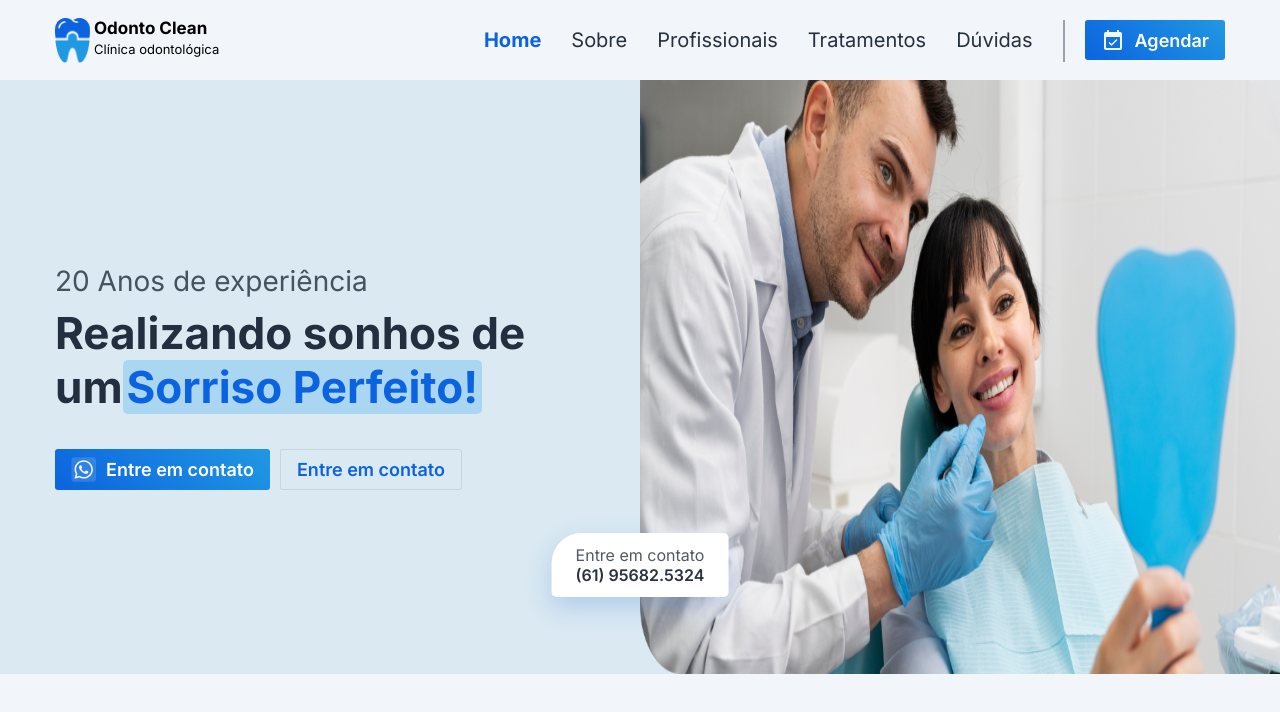
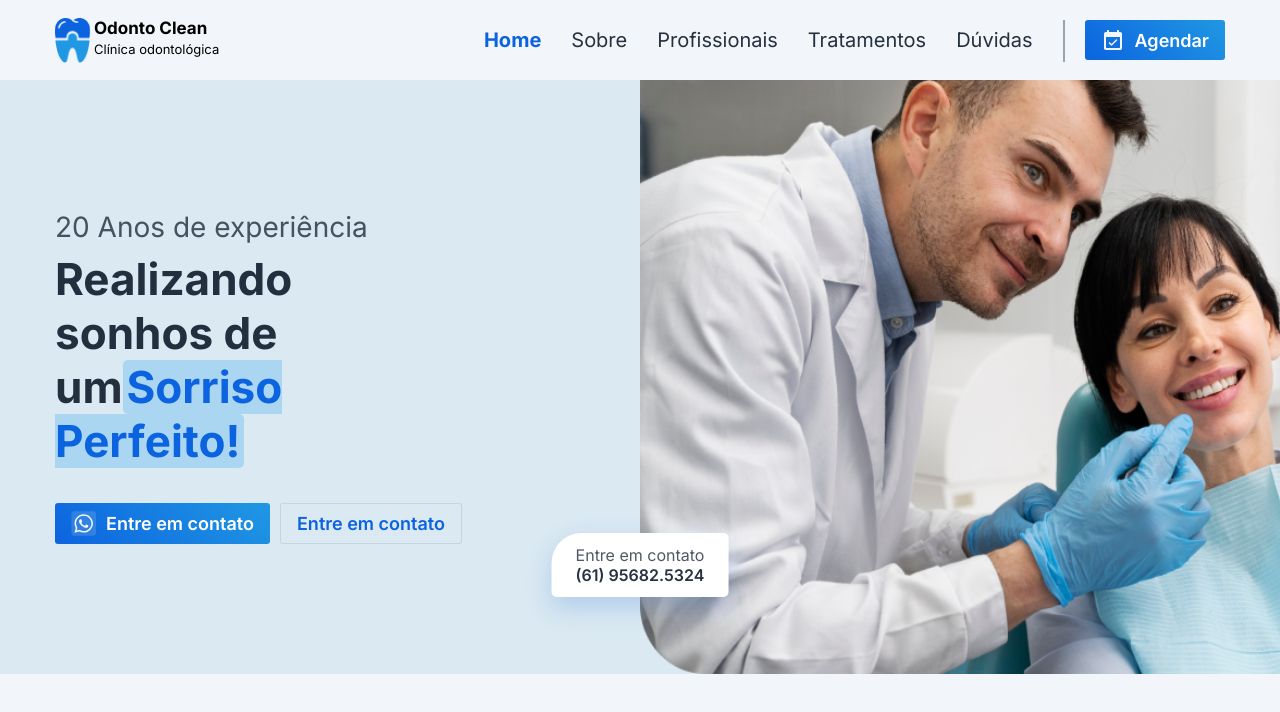
Before and after one commit to GuilhermeAlvarez-00/my-odonto-clean, a React (Vite) app: page / in a window 1280 px wide. Shown: the top 712 px of the page. Built offline with nearby package versions, Linux system fonts and the light colour scheme.

Commit message:
style: changing responsive of hero section

```diff
--- a/src/components/sections/Home/Hero/index.tsx
+++ b/src/components/sections/Home/Hero/index.tsx
@@ -12,8 +12,7 @@ export const Hero: FC = () => {
         <S.Text>
           <span className="hero__subtitle">20 Anos de experiência</span>
           <h1>
-            Realizando sonhos de <br />
-            um
+            Realizando sonhos de um
             <span className="hero__highlight">Sorriso Perfeito!</span>
           </h1>
         </S.Text>
--- a/src/components/sections/Home/Hero/styles.ts
+++ b/src/components/sections/Home/Hero/styles.ts
@@ -7,8 +7,8 @@ export const Container = styled.section`
   background: var(--blue-300);
   background-image: url('../../../src/assets/images/home-header.png');
   background-repeat: no-repeat;
-  background-size: 50% 100%;
-  background-position: right;
+  background-size: 80% 100%;
+  background-position: 50vw;
   position: relative;
 
   @media (max-width: 948px) {
@@ -44,6 +44,7 @@ export const Text = styled.div`
   }
 
   h1 {
+    width: min(100%, 25rem);
     font-size: clamp(2.1875rem, 5vw, 2.75rem);
     margin-top: 0.5rem;
 
```
